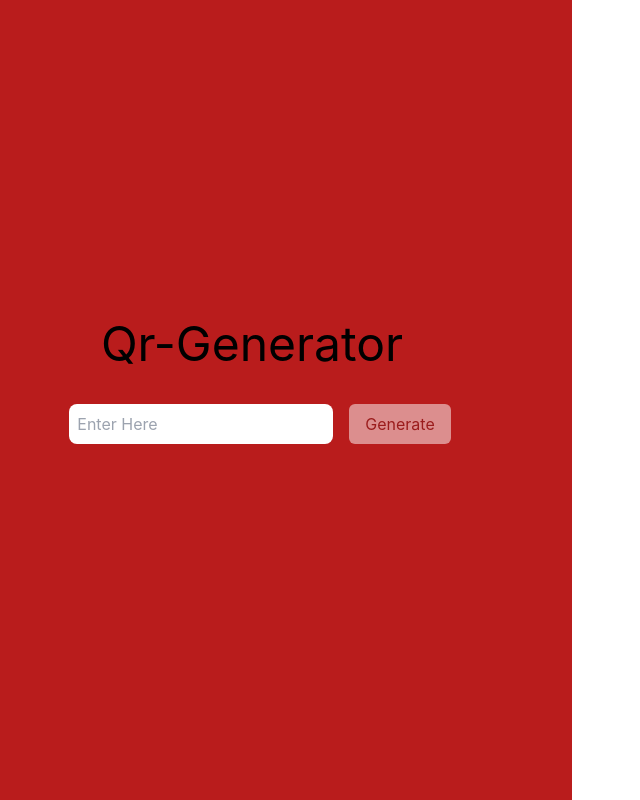
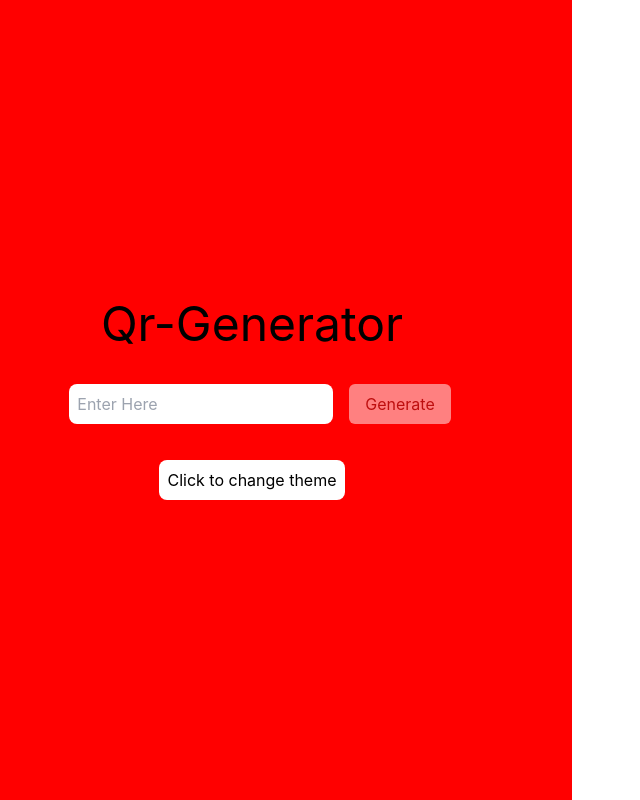
Before and after one commit to Shubhammm14/React_PractiseSeries, a React (Create React App) app in the folder multi-one-project/: page / in a window 1280 px wide. Shown: the whole page, without its empty margins (68-708 px from the left). Built offline with nearby package versions, Linux system fonts and the light colour scheme.

Commit message:
Theme changer

```diff
--- /dev/null
+++ b/multi-one-project/src/componennt/Qr-code-Generator/CustomHook.jsx
@@ -0,0 +1,20 @@
+import React, { useEffect, useState } from 'react';
+
+function CustomHook(key, defaultValue) {
+  const [value, setValue] = useState(() => {
+    try {
+      return JSON.parse(localStorage.getItem(key)) || defaultValue;
+    } catch (error) {
+      console.error(`Error parsing stored value for key "${key}":`, error);
+      return defaultValue;
+    }
+  });
+
+  useEffect(() => {
+    localStorage.setItem(key, JSON.stringify(value));
+  }, [key, value]);
+
+  return [value, setValue];
+}
+
+export default CustomHook;
--- a/multi-one-project/src/componennt/Qr-code-Generator/QrCode.jsx
+++ b/multi-one-project/src/componennt/Qr-code-Generator/QrCode.jsx
@@ -1,17 +1,21 @@
 import React, { useState } from 'react';
 import QRCode from 'react-qr-code';
+import CustomHook from './CustomHook';
 
 const QrCode = () => {
     const [input, setInput] = useState('');
     const [qrData, setQrData] = useState('');
-
+    const [theme,setTheme]=CustomHook('theme','red')
+    const changetheme=()=>{
+       theme==='red'?setTheme('yellow'):setTheme('red')
+    }
     const handleInput = () => {
         setQrData(input);
     };
 
     return (
         <div className='flex'>
-            <div className='w-[50vw] h-[100vh] items-center justify-center bg-red-700 flex flex-col'>
+            <div className='w-[50vw] h-[100vh] items-center justify-center  flex flex-col' style={{backgroundColor:theme}}>
                 <div className='text-5xl'>
                     Qr-Generator
                 </div>
@@ -25,6 +29,9 @@ const QrCode = () => {
                         Generate
                     </button>
                 </div>
+                <button onClick={changetheme} className='bg-white rounded-lg p-2'>
+                    Click to change theme
+                </button>
             </div>
             <div className='flex items-center justify-center w-[50vw]'>
                 {qrData && (
```
